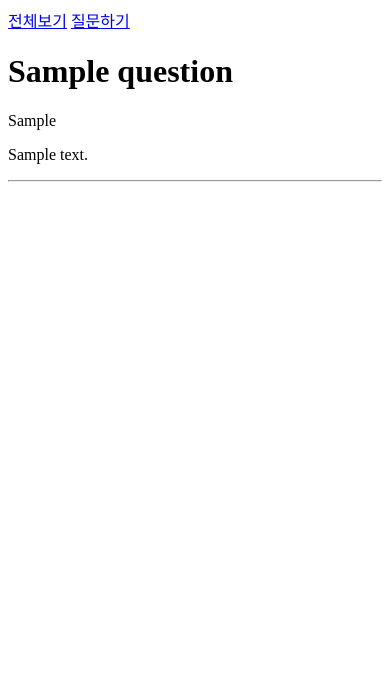
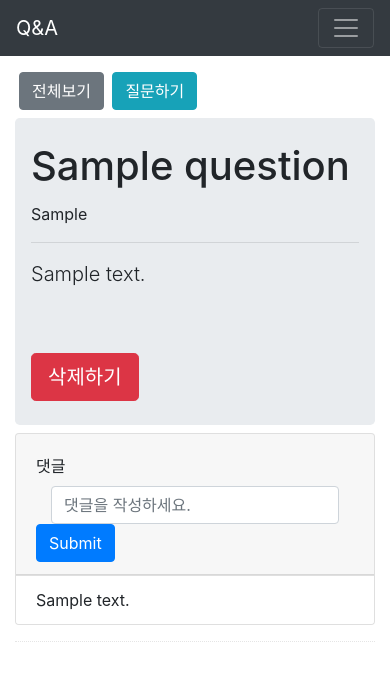
Before and after one commit to GyuReeKim/05_qna, a Django app: page /questions/ in a window 390 px wide. Shown: the top 681 px of the page. Run offline with Django 3.2, Linux system fonts and the light colour scheme; tables that the repository leaves empty hold one stand-in row (values such as "Sample post"); some libraries are stand-ins or nearby versions.

Commit message:
django05

```diff
--- a/articles/admin.py
+++ b/articles/admin.py
@@ -1,4 +1,5 @@
 from django.contrib import admin
-from .models import Question
+from .models import Question, Answer
 # Register your models here.
 admin.site.register(Question)
+admin.site.register(Answer)
--- a/articles/models.py
+++ b/articles/models.py
@@ -6,3 +6,8 @@ class Question(models.Model):
     content = models.CharField(max_length=100)
     user = models.CharField(max_length=20)
     created_at = models.DateTimeField(auto_now_add=True)
+
+class Answer(models.Model):
+    content = models.CharField(max_length=100)
+    # CASCADE: 폭포같은 느낌, question이 사라지면 그에 따른 값들이 다 지워진다.
+    question = models.ForeignKey(Question, on_delete=models.CASCADE)
--- a/articles/templates/base.html
+++ b/articles/templates/base.html
@@ -5,11 +5,32 @@
   <meta name="viewport" content="width=device-width, initial-scale=1.0">
   <meta http-equiv="X-UA-Compatible" content="ie=edge">
   <title>Document</title>
+  <link rel="stylesheet" href="https://stackpath.bootstrapcdn.com/bootstrap/4.3.1/css/bootstrap.min.css" integrity="sha384-ggOyR0iXCbMQv3Xipma34MD+dH/1fQ784/j6cY/iJTQUOhcWr7x9JvoRxT2MZw1T" crossorigin="anonymous">
 </head>
 <body>
-  <a href="/questions/">전체보기</a>
-  <a href="/questions/new/">질문하기</a>
-  {% block body %}
-  {% endblock %}
+  <nav class="navbar navbar-expand-lg navbar-dark bg-dark navbar fixed-top">
+    <a class="navbar-brand" href="#">Q&A</a>
+    <button class="navbar-toggler" type="button" data-toggle="collapse" data-target="#navbarNavAltMarkup" aria-controls="navbarNavAltMarkup" aria-expanded="false" aria-label="Toggle navigation">
+      <span class="navbar-toggler-icon"></span>
+    </button>
+    <div class="collapse navbar-collapse" id="navbarNavAltMarkup">
+      <div class="navbar-nav">
+        <a class="nav-item nav-link active" href="/questions/">전체보기<span class="sr-only">(current)</span></a>
+        <a class="nav-item nav-link" href="/questions/new/">질문하기</a>
+      </div>
+    </div>
+  </nav>
+  <br>
+  <div class="container mt-5">
+    <div class="my-2">
+      <a class="btn btn-secondary ml-1" href="/questions/" role="button">전체보기</a>
+      <a class="btn btn-info ml-1" href="/questions/new/" role="button">질문하기</a>
+    </div>
+    {% block body %}
+    {% endblock %}
+  </div>
+  <script src="https://code.jquery.com/jquery-3.3.1.slim.min.js" integrity="sha384-q8i/X+965DzO0rT7abK41JStQIAqVgRVzpbzo5smXKp4YfRvH+8abtTE1Pi6jizo" crossorigin="anonymous"></script>
+  <script src="https://cdnjs.cloudflare.com/ajax/libs/popper.js/1.14.7/umd/popper.min.js" integrity="sha384-UO2eT0CpHqdSJQ6hJty5KVphtPhzWj9WO1clHTMGa3JDZwrnQq4sF86dIHNDz0W1" crossorigin="anonymous"></script>
+  <script src="https://stackpath.bootstrapcdn.com/bootstrap/4.3.1/js/bootstrap.min.js" integrity="sha384-JjSmVgyd0p3pXB1rRibZUAYoIIy6OrQ6VrjIEaFf/nJGzIxFDsf4x0xIM+B07jRM" crossorigin="anonymous"></script>
 </body>
 </html>
--- a/articles/templates/index.html
+++ b/articles/templates/index.html
@@ -1,9 +1,50 @@
 {% extends 'base.html' %}
 {% block body %}
   {% for question in questions %}
+    <div class="jumbotron pt-4 pb-4 mb-2">
+      <h1 class="display-5">{{question.title}}</h1>
+      <p class="pt-1">{{question.user}}</p>
+      <hr class="mb-3">
+      <p class="lead">{{question.content}}</p>
+      <a class="btn btn-danger btn-lg mt-5" href="/questions/{{question.id}}/delete/" role="button" onclick="return confirm('삭제하시겠습니까?')">삭제하기</a>
+    </div>
+    <form action="/questions/{{question.id}}/answers/create/">
+      <div class="card">
+        <div class="container">
+          <div class="card-header row">
+            <div class="col-">
+              <label class="pt-2" for="reply">댓글</label>
+            </div>
+            <div class="col-md">
+              <input type="text" class="form-control" id="reply" name="content" placeholder="댓글을 작성하세요.">
+            </div>
+            <div class="col-">
+              <button type="submit" class="btn btn-primary">Submit</button>
+            </div>
+          </div>
+        </div>
+        <ul class="list-group list-group-flush">
+          {% for answer in question.answer_set.all %}
+          <li class="list-group-item">{{answer.content}}</li>
+          {% endfor %}
+        </ul>
+      </div>
+    </form>
+    <hr class="my-3" style="border-style: dotted">
+  {% endfor %}
+
+  <!-- {% for question in questions %}
     <h1>{{question.title}}</h1>
     <p>{{question.user}}</p>
     <p>{{question.content}}</p>
+    <form action="/questions/{{question.id}}/answers/create/">
+      <input type="text" name="content">
+      <input type="submit">
+    </form>
+      {% for answer in question.answer_set.all %}
+        <p>{{answer.content}}</p>
+      {% endfor %}
     <hr>
-  {% endfor %}
+  {% endfor %} -->
+
 {% endblock %}
--- a/articles/urls.py
+++ b/articles/urls.py
@@ -7,4 +7,7 @@ urlpatterns = [
     path('create/', views.create),
     # Read
     path('', views.index),
+    path('<int:question_id>/answers/create/', views.answer_create),
+    # Delete
+    path('<int:question_id>/delete/', views.delete),
 ]
--- a/articles/views.py
+++ b/articles/views.py
@@ -1,5 +1,6 @@
 from django.shortcuts import render, redirect
-from .models import Question
+from .models import Question, Answer
+
 # Create your views here.
 def new(request):
     return render(request, 'new.html')
@@ -19,7 +20,27 @@ def create(request):
 
 def index(request):
     questions = Question.objects.all()
+    answers = Answer.objects.all()
     context = {
         'questions': questions,
+        'answers': answers,
     }
     return render(request, 'index.html', context)
+
+def answer_create(request, question_id):
+    content = request.GET.get('content')
+
+    # Question 데이터의 본질을 저장
+    question = Question.objects.get(id=question_id)
+
+    answer = Answer()
+    answer.content = content
+    answer.question = question
+    answer.save()
+
+    return redirect('/questions/')
+
+def delete(request, question_id):
+    question = Question.objects.get(id=question_id)
+    question.delete()
+    return redirect('/questions/')
```
Also changed, not shown: articles/templates/new.html (+17 -2 lines), articles/migrations/0002_answer.py (added).
